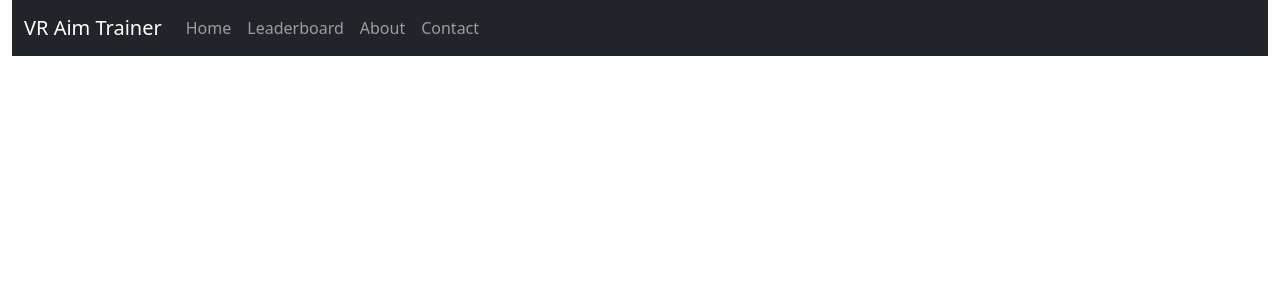
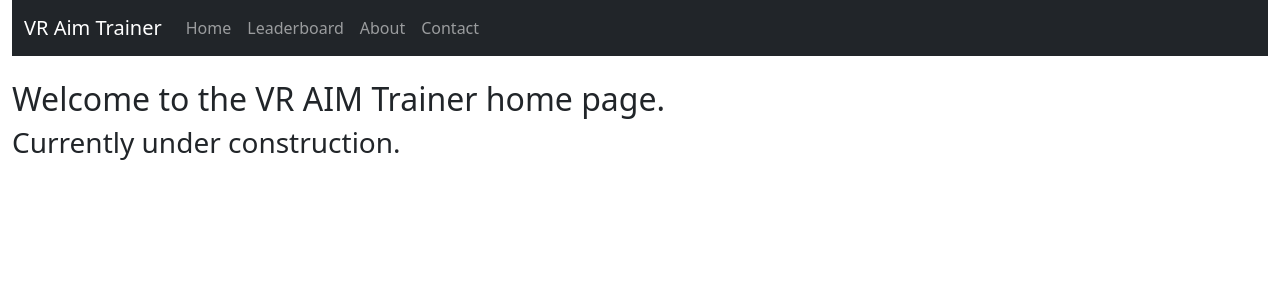
Before and after one commit to greg-navarro/VR-Aim-Trainer-Frontend, a React (Create React App) app in the folder vr-aim-trainer/: page / in a window 1280 px wide. Shown: the top 300 px of the page. Built offline with nearby package versions, Linux system fonts and the light colour scheme.

Commit message:
Add route for home page component

```diff
--- a/vr-aim-trainer/src/App.js
+++ b/vr-aim-trainer/src/App.js
@@ -7,6 +7,7 @@ import Container from "react-bootstrap/Container";
 import Navbar from "react-bootstrap/Navbar";
 import NavbarComp from "./components/navbarcomp.component";
 import Leaderboard from "./components/leaderboard.component";
+import Home from "./components/home.component";
 // import components
 // import Navbar from './components/navbar.component';
 
@@ -17,6 +18,7 @@ function App() {
       <div className="container-fluid">
         <NavbarComp />
         <br />
+        <Route path="/" exact component={Home} />
         <Route path="/leaderboard" component={Leaderboard} />
       </div>
 
```
